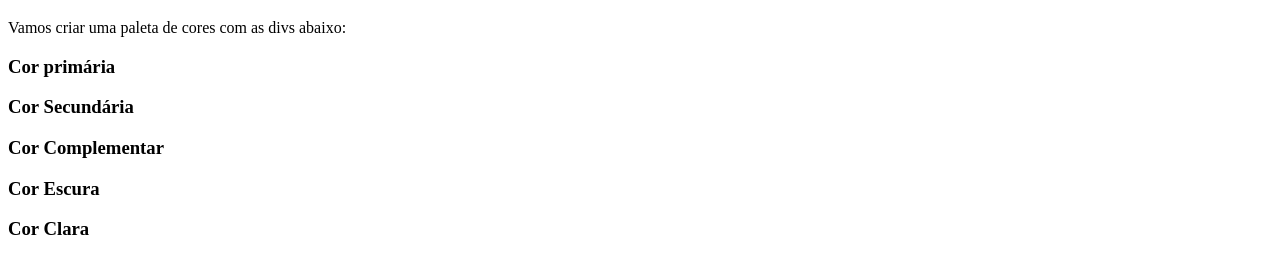
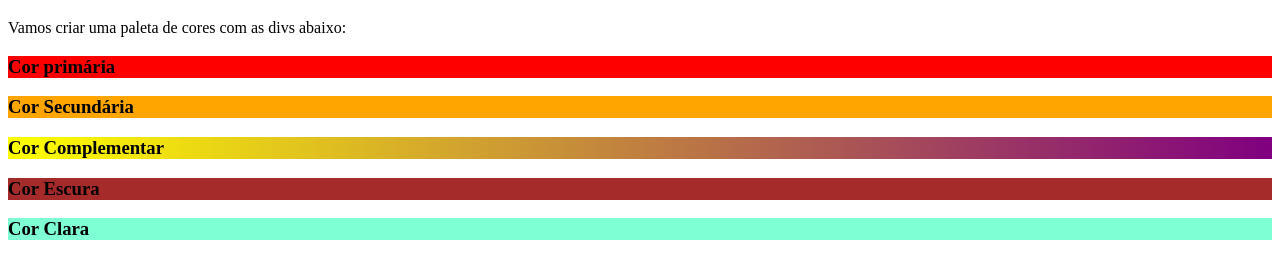
Before and after one commit to AndersonSilva94/trybe-exercises-fundamentals, a plain HTML site: page exercises/bloco_3/dia_3/agrupamentos_e_pseudoclasses2.html in a window 1280 px wide. Shown: the part 61-340 px from the top of the page. Drawn offline with Linux system fonts and the light colour scheme.

Commit message:
Desafio Aula: Bloco 3.3 - Agrupamentos e Pseudoclasses - adicionando cores em divs (parte 2)

```diff
--- a/exercises/bloco_3/dia_3/agrupamentos_e_pseudoclasses2.css
+++ b/exercises/bloco_3/dia_3/agrupamentos_e_pseudoclasses2.css
@@ -1,3 +1,18 @@
 div:hover{
     border: 2px solid purple;
 }
+div:nth-of-type(1){
+    background-color: red;
+}
+div:nth-of-type(2){
+    background-color: orange;
+}
+div:nth-of-type(3){
+    background-image: linear-gradient(to right, yellow, purple);
+}
+div:nth-of-type(4){
+    background-color: brown;
+}
+div:nth-of-type(5){
+    background-color: aquamarine;
+}
```
